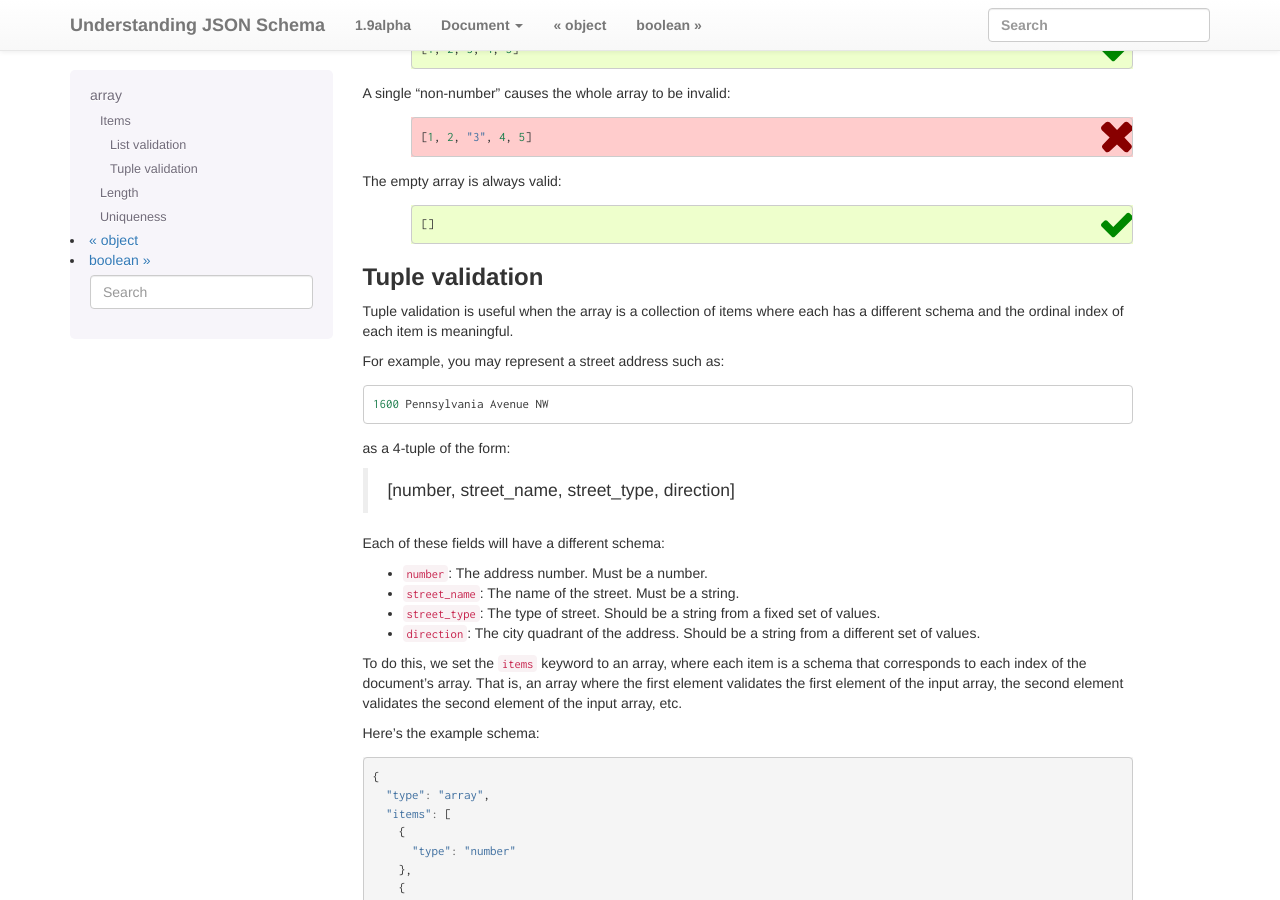
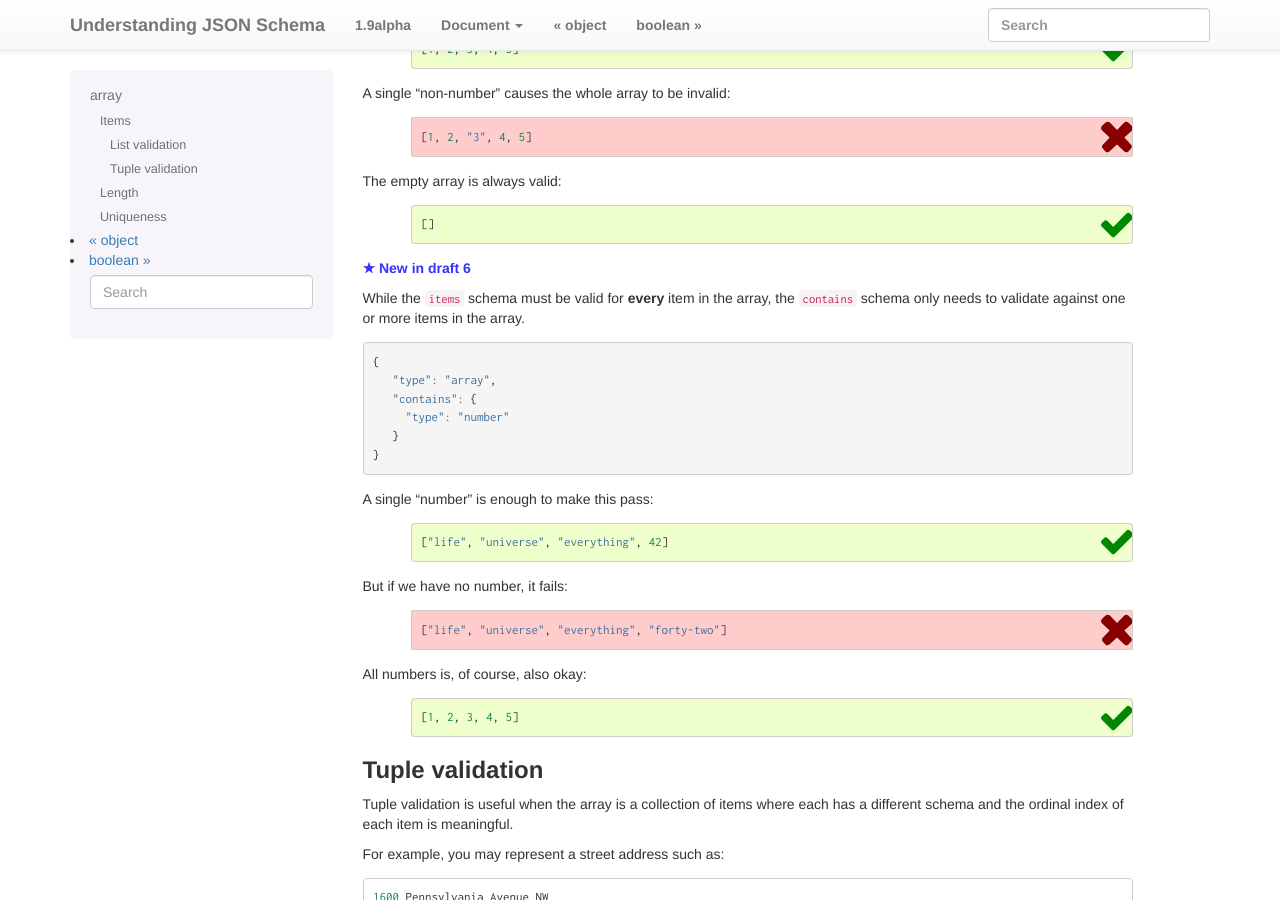
Before and after one commit to json-schema-org/understanding-json-schema, a Sphinx documentation site: the page built from source/reference/array.rst, in a window 1280 px wide and 900 px high, scrolled down 1005 px. Built offline with Sphinx 7.4.7, drawn with Linux system fonts in a browser that asks for light colours; some web fonts are replaced; some of the changed text lies outside the part shown.

Commit message:
Add documentation for ``contains`` keyword.

```diff
--- a/source/reference/array.rst
+++ b/source/reference/array.rst
@@ -34,14 +34,15 @@ array may be of a different type.
    single: array; items
    single: items
    single: additionalItems
+   single: contains
 
 Items
 '''''
 
 By default, the elements of the array may be anything at all.
 However, it's often useful to validate the items of the array against
-some schema as well.  This is done using the ``items`` and
-``additionalItems`` keywords.
+some schema as well.  This is done using the ``items``,
+``additionalItems`` and ``contents`` keywords.
 
 There are two ways in which arrays are generally used in JSON:
 
@@ -91,6 +92,29 @@ number:
    // The empty array is always valid:
    []
 
+|draft6|
+
+While the ``items`` schema must be valid for **every** item in the array, the
+``contains`` schema only needs to validate against one or more items in the
+array.
+
+.. schema_example::
+
+   {
+      "type": "array",
+      "contains": {
+        "type": "number"
+      }
+   }
+   --
+   // A single "number" is enough to make this pass:
+   ["life", "universe", "everything", 42]
+   --X
+   // But if we have no number, it fails:
+   ["life", "universe", "everything", "forty-two"]
+   --
+   // All numbers is, of course, also okay:
+   [1, 2, 3, 4, 5]
 
 .. index::
    single: array; tuple validation
```
